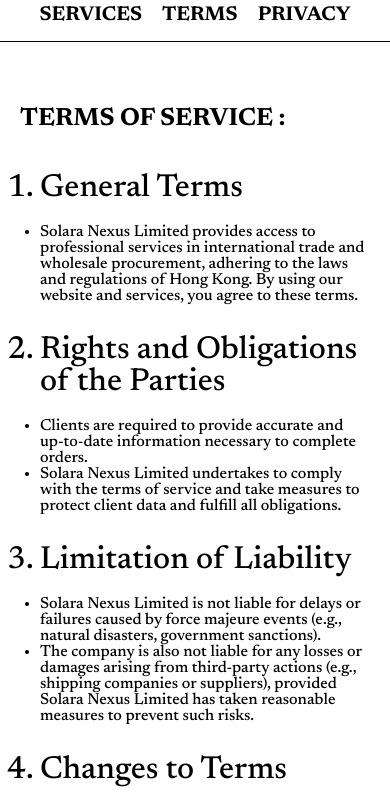
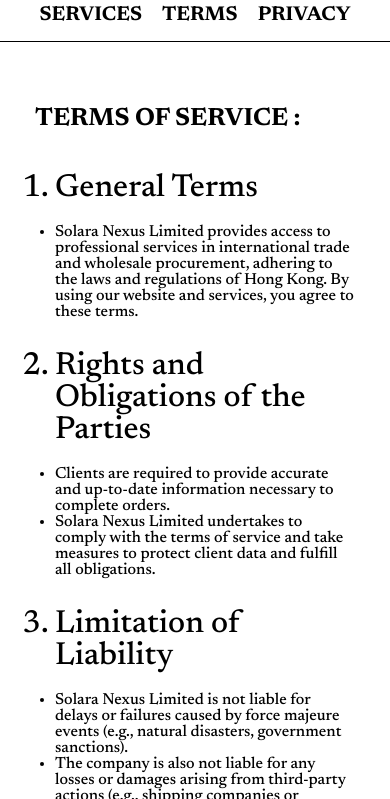
Before and after one commit to AlexElaryan/solara, a plain HTML site: page terms.html in a window 390 px wide. Shown: the part 45-844 px from the top of the page. Drawn offline with Linux system fonts and the light colour scheme.

Commit message:
Update style.css

```diff
--- a/style.css
+++ b/style.css
@@ -641,7 +641,7 @@
     }
 
     .service-cont {
-        padding: 65px 20px;
+        padding: 65px 35px;
     }
     .about-us-text p {
         max-width: 100%;
```
